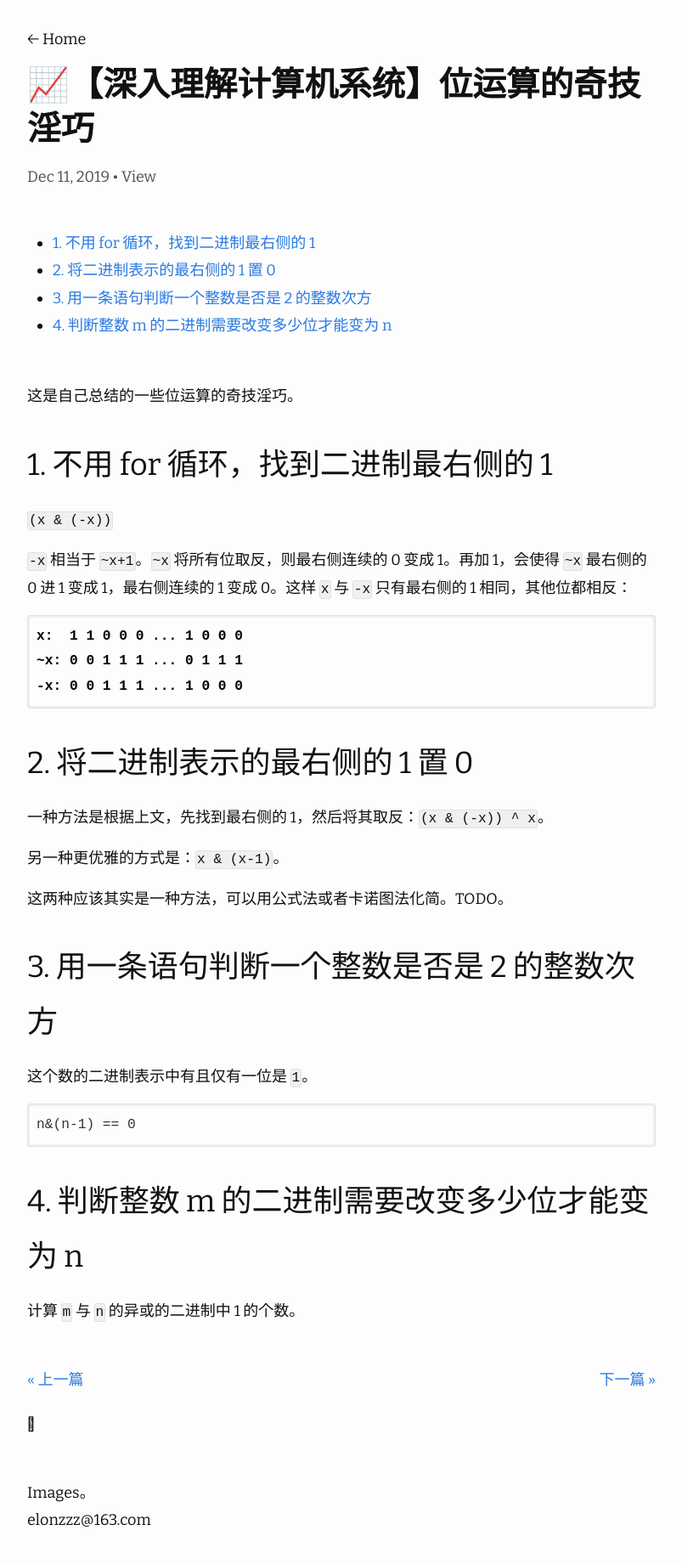
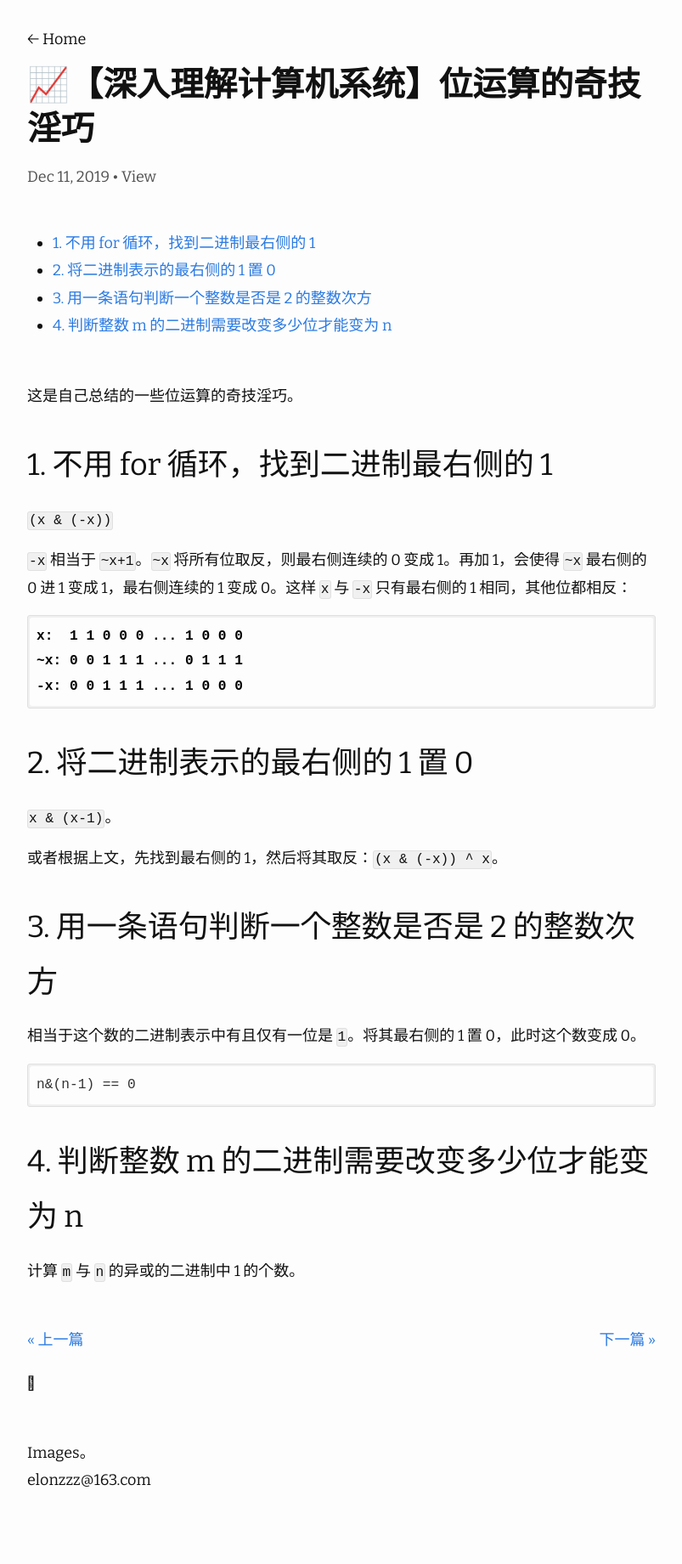
Before and after one commit to imageslr/blog, a Jekyll site: the page built from _posts/2019-12-11-data-lab-2.md, in a window 1280 px wide. Shown: the whole page at 85% size, without its empty margins (238-1041 px from the left). Built offline with Jekyll 4.4.1, drawn with Linux system fonts in a browser that asks for light colours; nearby versions of some CDN libraries; comment, search, counter and statistics services are not loaded; after the commit the page ends 1793 px from its top, so only the background shows below that.

Commit message:
update post

````diff
--- a/_layouts/post.html
+++ b/_layouts/post.html
@@ -55,10 +55,10 @@
 </article>
 
 <div class="page-navigation">
-  {% if page.previous.url %}
-  <a class="prev" href="{{page.previous.url}}">&laquo; 上一篇</a>
-  {% endif %} {% if page.next.url %}
-  <a class="next" href="{{page.next.url}}">下一篇 &raquo;</a>
+  {% if page.next.url %}
+  <a class="prev" href="{{page.next.url}}">&laquo; 上一篇</a>
+  {% endif %} {% if page.previous.url %}
+  <a class="next" href="{{page.previous.url}}">下一篇 &raquo;</a>
   {% endif %}
 </div>
 
--- a/_posts/2019-12-11-data-lab-2.md
+++ b/_posts/2019-12-11-data-lab-2.md
@@ -18,14 +18,12 @@
 ```
 
 ## 2. 将二进制表示的最右侧的 1 置 0
-一种方法是根据上文，先找到最右侧的 1，然后将其取反：`(x & (-x)) ^ x`。
+`x & (x-1)`。
 
-另一种更优雅的方式是：`x & (x-1)`。
-
-这两种应该其实是一种方法，可以用公式法或者卡诺图法化简。TODO。
+或者根据上文，先找到最右侧的 1，然后将其取反：`(x & (-x)) ^ x`。
 
 ## 3. 用一条语句判断一个整数是否是 2 的整数次方
-这个数的二进制表示中有且仅有一位是 `1`。
+相当于这个数的二进制表示中有且仅有一位是 `1`。将其最右侧的 1 置 0，此时这个数变成 0。
 ```
 n&(n-1) == 0
 ```
--- a/assets/css/main.scss
+++ b/assets/css/main.scss
@@ -36,17 +36,17 @@
 
 .page-navigation {
   display: block;
-  width: auto;
+  width: 100%;
   overflow: hidden;
 }
 
 .page-navigation a {
   display: block;
-  width: 50%;
   float: left;
   margin: 1em 0;
 }
 
 .page-navigation .next {
   text-align: right;
+  float: right;
 }
````
Also changed, not shown: _posts/2020-03-06-leetcode-33.md (+4 -4 lines), _posts/2020-07-08-process-schedule.md (+1 -1 lines).
